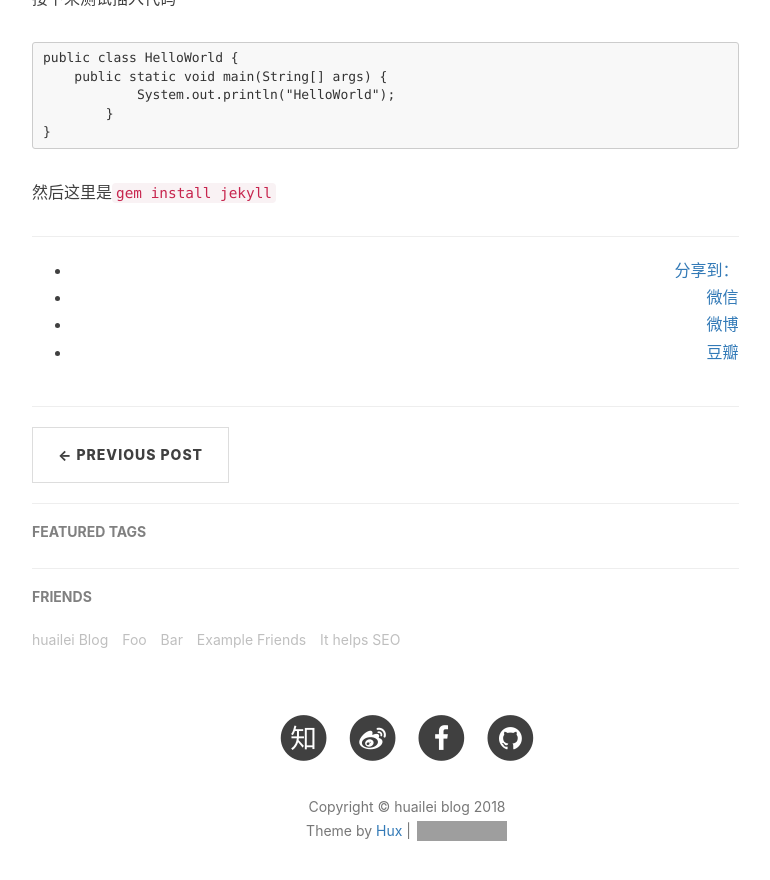
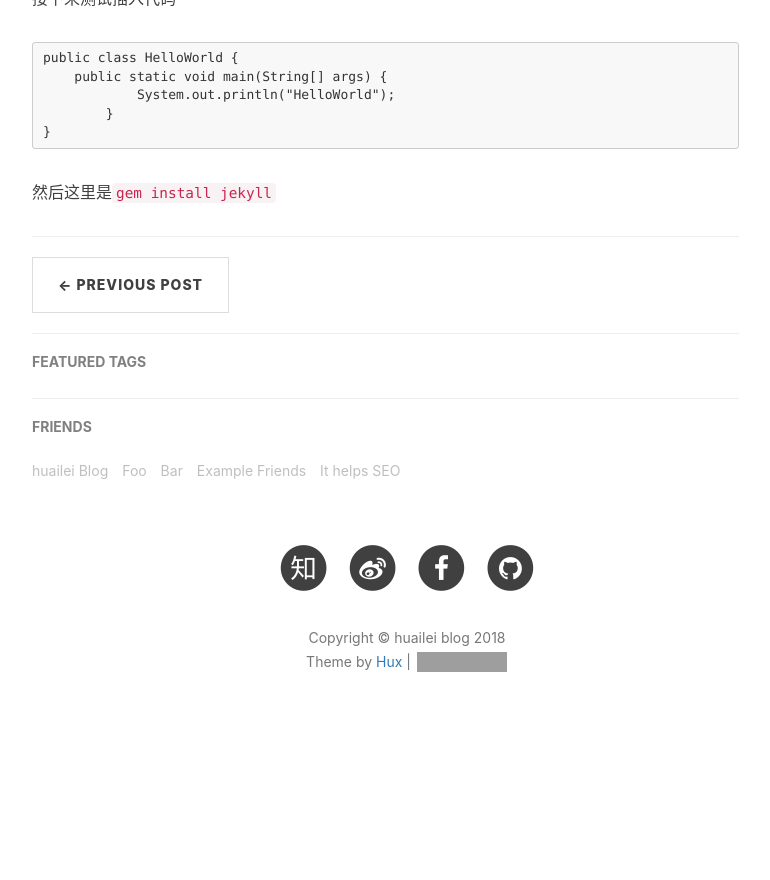
Before and after one commit to huaileicoder/huaileicoder.github-io, a Jekyll site: the page built from _posts/2018-08-11-myfirstBlog-2018.markdown, in a window 1280 px wide and 900 px high, scrolled down 1233 px. Shown: the top 880 px of the window, without its empty margins (233-1003 px from the left). Built offline with Jekyll 4.4.1, drawn with Linux system fonts in a browser that asks for light colours; nearby versions of some CDN libraries; comment, search, counter and statistics services are not loaded; after the commit the page ends 1998 px from its top, so only the background shows below that; grey boxes are pictures that could not be loaded.

Commit message:
删除多说评论，添加百度统计，Google分析

```diff
--- a/_config.yml
+++ b/_config.yml
@@ -50,19 +50,19 @@ kramdown:
 #disqus_username: _your_disqus_short_name_
 
 # Duoshuo settings
-duoshuo_username:
+#duoshuo_username:
 # Share component is depend on Comment so we can NOT use share only.
-duoshuo_share: true                     # set to false if you want to use Comment without Sharing
+#duoshuo_share: false                     # set to false if you want to use Comment without Sharing
 
 
 
 
 # Analytics settings
 # Baidu Analytics
-ba_track_id: 4cc1f2d8f3067386cc5cdb626a202900
+ba_track_id: a4f7e46b75646ed0826065e1712928a8
 # Google Analytics
-ga_track_id:             # Format: UA-xxxxxx-xx
-ga_domain:
+ga_track_id: UA-124573520-1            # Format: UA-xxxxxx-xx
+ga_domain: auto
 
 
 
--- a/_layouts/post.html
+++ b/_layouts/post.html
@@ -51,31 +51,6 @@ layout: default
 
                 <hr>
 
-                {% if site.duoshuo_share && site.duoshuo_username %}
-                <!-- 多说 Share start -->
-                </style>
-                <div class="ds-share"
-                    style="text-align: right"
-                    data-thread-key="{{page.id}}"
-                    data-title="{{page.title}}"
-                    data-url="{{site.url}}{{site.baseurl}}{{page.url}}"
-                    data-images="{{ site.url }}{{site.baseurl}}/{% if page.header-img %}{{ page.header-img }}{% else %}{{ site.header-img }}{% endif %}"
-                    data-content="{{ content | strip_html | truncate:80 }} | {{ site.SEOTitle }} " >
-                    <div class="ds-share-inline">
-                      <ul  class="ds-share-icons-16">
-                        <li data-toggle="ds-share-icons-more"><a class="ds-more" href="#">分享到：</a></li>
-                        <li><a class="ds-wechat flat" href="javascript:void(0);" data-service="wechat">微信</a></li>
-                        <li><a class="ds-weibo flat" href="javascript:void(0);" data-service="weibo">微博</a></li>
-                        <li><a class="ds-douban flat" href="javascript:void(0);" data-service="douban">豆瓣</a></li>
-                      </ul>
-                      <div class="ds-share-icons-more">
-                      </div>
-                    </div>
-                <hr>
-                </div>
-                <!-- 多说 Share end-->
-                {% endif %}
-
 
                 <ul class="pager">
                     {% if page.previous.url %}
@@ -89,27 +64,6 @@ layout: default
                     </li>
                     {% endif %}
                 </ul>
-
-
-                {% if site.duoshuo_username %}
-                <!-- 多说评论框 start -->
-                <div class="comment">
-                    <div class="ds-thread"
-                        data-thread-key="{{page.id}}"
-                        data-title="{{page.title}}"
-                        data-url="{{site.url}}{{site.baseurl}}{{page.url}}" >
-                    </div>
-                </div>
-                <!-- 多说评论框 end -->
-                {% endif %}
-
-                {% if site.disqus_username %}
-                <!-- disqus 评论框 start -->
-                <div class="comment">
-                    <div id="disqus_thread" class="disqus-thread"></div>
-                </div>
-                <!-- disqus 评论框 end -->
-                {% endif %}
 
             </div>
 
```
Also changed, not shown: other parts of _layouts/post.html (+0 -38 lines), 9 other files.
